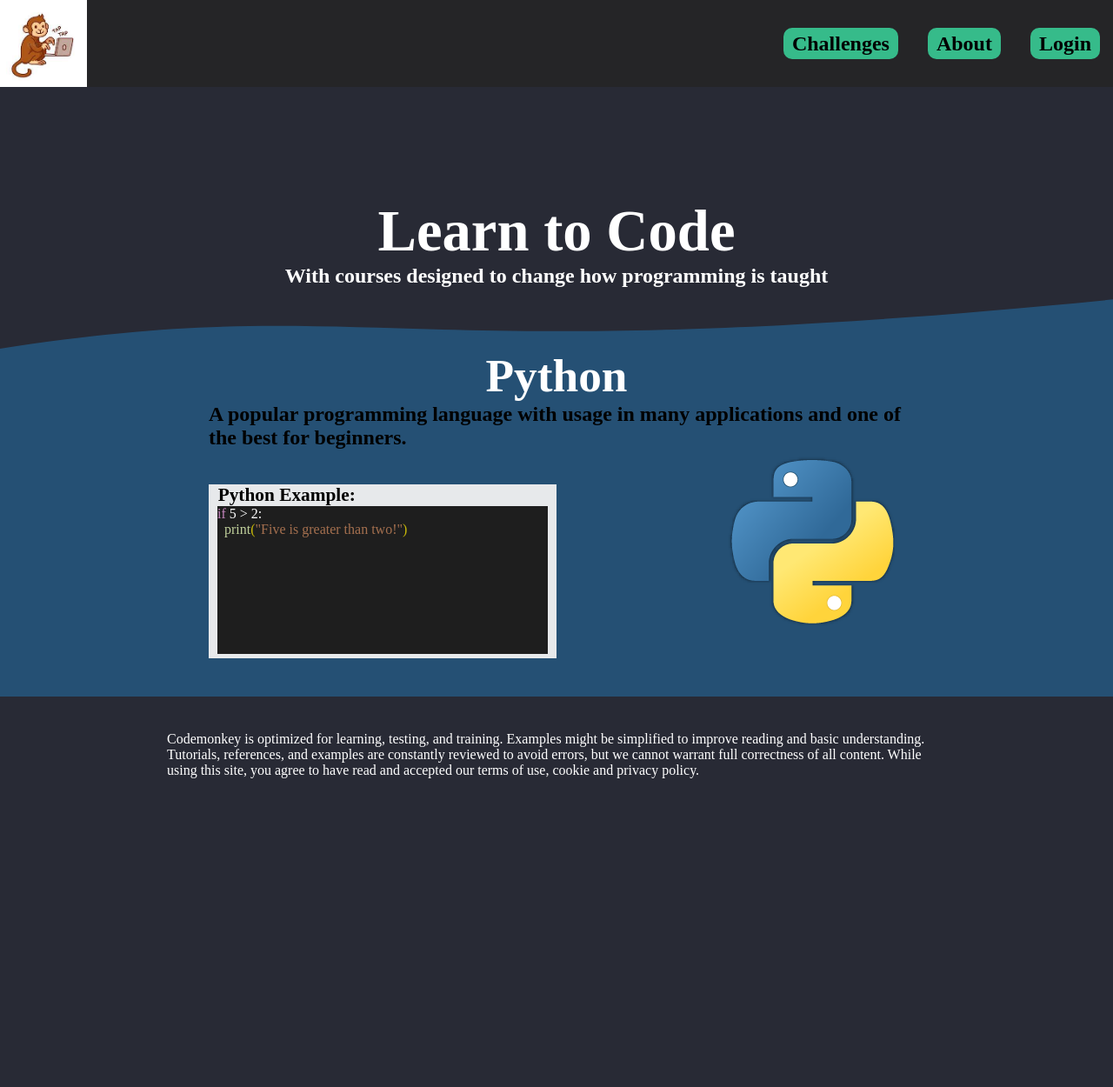
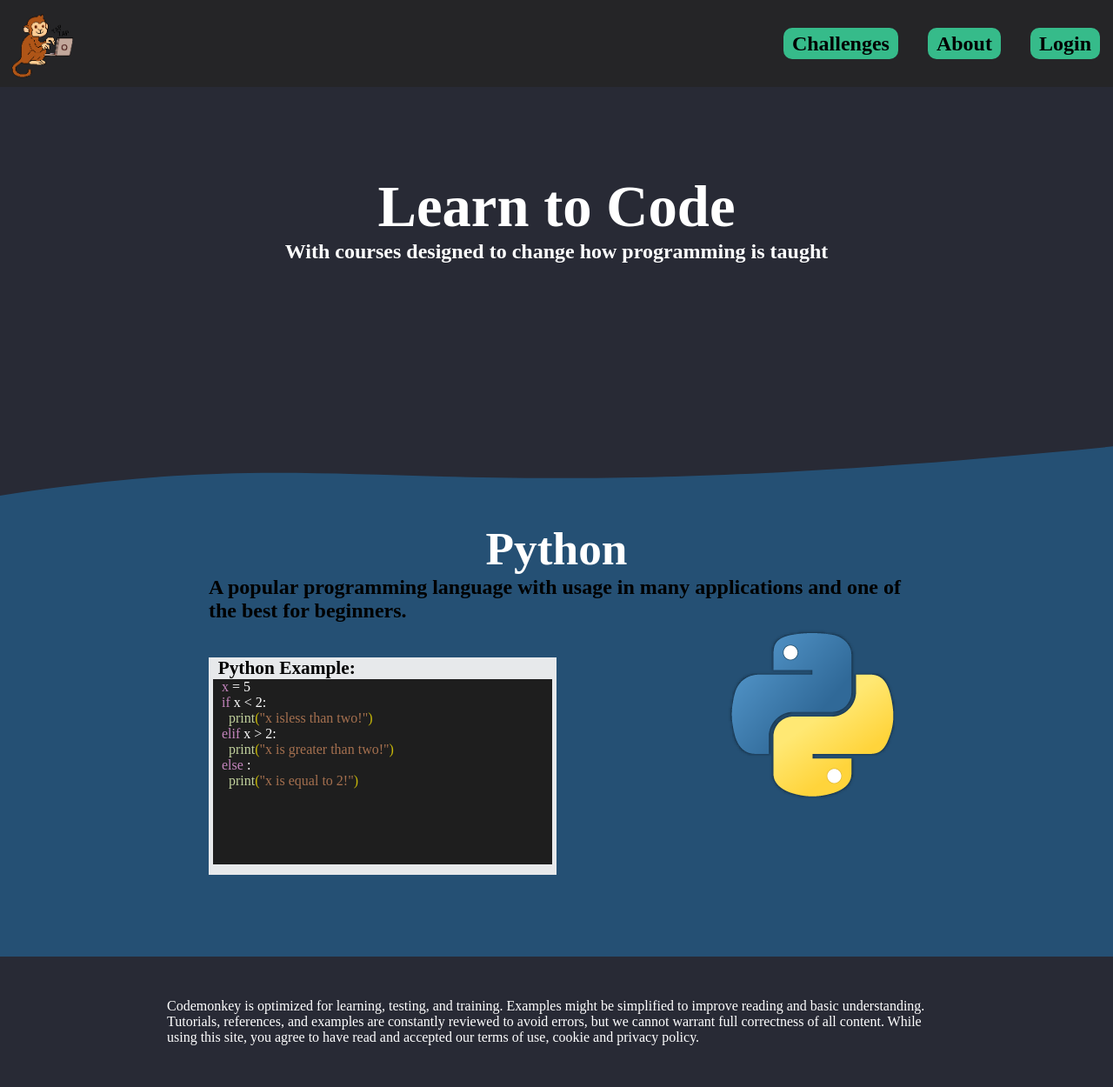
Before and after one commit to Daniel-Tomov/codemonkey, a Flask app: page / in a window 1280 px wide. Shown: the whole page at 87% size. Before the commit the page ends 895 px from the top, so only its background shows below. Run offline with Flask 2, Linux system fonts and the light colour scheme; parts of the project's set-up code (start-up, migrations or seed data) failed here and were passed over; some libraries are stand-ins or nearby versions; some web fonts are replaced.

Commit message:
finish temporary layout

```diff
--- a/app.py
+++ b/app.py
@@ -181,7 +181,7 @@ def challenge():
 
   currentSession = getSession(token)
   account = accountManager.getAccountByUID(currentSession.uid)
-  resp = make_response(render_template('challenge.html', login=True, admin=account.admin))
+  resp = make_response(render_template('challenge.html', data=yml.data, courseCompletion=courseCompletions[account.uid]))
   resp.set_cookie('token', currentSession.token)
   return resp
 
@@ -282,7 +282,7 @@ def recieve_code():
       completions[currentSession.uid][chal_id][0] = "uncomplete"
       return personalFunctions.base64encode(personalFunctions.replaceNewlines("<p class=\"incorrect\">Incorrect! Try again.</p><p>" + output + "</p>").encode())
 
-@app.route('/test/<string:id>', methods=["POST", 'GET'])
+@app.route('/challenge/<string:id>', methods=["POST", 'GET'])
 def get_chall(id):
   token = request.cookies.get('token')
   currentSession = getSession(token)
@@ -329,6 +329,30 @@ def verify(id):
     resp.set_cookie('token', currentSession.token)
     return resp
 
+@app.route('/header', methods=["POST", "GET"])
+def header():
+  token = request.cookies.get('token')
+
+  if isSession(token) and request.method == "GET" and token != None:
+    currentSession = getSession(token)
+
+
+    account = accountManager.getAccountByUID(currentSession.uid)
+    resp = make_response(render_template('header.html', login=True, admin=account.admin))
+    resp.set_cookie('token', currentSession.token)
+    return resp
+
+  return render_template("header.html")
+@app.route('/footer', methods=["POST", "GET"])
+def footer():
+  return render_template("footer.html")
+
+@app.route('/about', methods=["POST", "GET"])
+def about():
+  return "Christian hasn't made this yet lol"
+
+
+
   return "lol down here"
 threading.Thread(target=runPeriodically).start()
 
--- a/static/css/style.css
+++ b/static/css/style.css
@@ -9,6 +9,7 @@
   --text-font: source-serif-pro, serif;
   --heading-font: var(--text-font);
   --heading-color: #ffffff;
+  --footer-height: 150px;
 }
 
 html, body, a, p, h1, h2, h3, h4, h5, h6{
@@ -16,6 +17,10 @@ html, body, a, p, h1, h2, h3, h4, h5, h6{
   padding: 0;
 }
 html{background-color: var(--main-color);}
+#body{
+  position: relative;
+  min-height: 100vh;
+}
 
 h1, h2, h3, h4, h5, h6{
   font-family: var(--heading-font);
@@ -83,8 +88,8 @@ nav > ul > li > a {color:var(--black);}
 main{
   width: 100%;
   height: fit-content;
+  padding-bottom: var(--footer-height);
 }
-
 
 textarea{
   width: 100%;
@@ -94,7 +99,7 @@ textarea{
 
 #beginning{
   width: 100%;
-  height: 45%;
+  height: 500px;
   background-color: #255074;
 }
 
@@ -103,15 +108,15 @@ textarea{
 
 #mission-statement{
   width: 100%;
-  padding: 10% 0 0 0;
+  padding: 100px 0 0 0;
   text-align: center;
-  height: inherit;
+  height:300px;
   color:var(--white);
   background-color: var(--main-color);
 }
 
 .codingLanguageOutside{
-  height:400px;
+  height:500px;
   width:100%;
 }
 .codingLanguage {width:800px;margin:0 auto;}
@@ -153,6 +158,7 @@ textarea{
 .codingLanguage > .exampleBox > .codeBox{
   background-color: #1e1e1e;
   width:95%;
+  padding: 0 0 0 10px;
   height: 85%;
   margin:0 auto;
 }
@@ -161,10 +167,30 @@ textarea{
   background-color: #255074;
 }
 
+form{
+  width:50%;
+  margin:0 auto;
+}
+
+form label{
+  color:var(--white);
+}
+
+.loginOptions{
+
+  width: 50%;
+  margin:10px auto 0 auto;
+}
+
 footer{
   background-color: var(--main-color);
-  padding:40px 0;
+  position: absolute;
+  bottom: 0;
+  height: var(--footer-height);
+  display: flex;
+  align-items: center;
 }
+
 footer > p{
   width:70%;
   margin: 0 auto;
@@ -172,7 +198,20 @@ footer > p{
 
 }
 
-/*
+#adminMain{
+  height:100%;
+  padding:0;
+}
+
+#adminForm{
+  height:100%;
+}
+
+#adminForm > textarea {
+  height: 75%;
+}
+
+/*ss
 TEST COLORS
 
 header{
--- /dev/null
+++ b/templates/footer.html
@@ -0,0 +1 @@
+<p>Codemonkey is optimized for learning, testing, and training. Examples might be simplified to improve reading and basic understanding. Tutorials, references, and examples are constantly reviewed to avoid errors, but we cannot warrant full correctness of all content. While using this site, you agree to have read and accepted our terms of use, cookie and privacy policy.</p>
--- /dev/null
+++ b/templates/header.html
@@ -0,0 +1,15 @@
+
+        <a href="/"><img src="{{ url_for('static', filename='images/logo2.png') }}" alt="Avatar" class="avatar"></a>
+        <nav class="nav">
+          <ul>
+            <li><a href="/challenge">Challenges</a></li>
+            <li><a href="/about">About</a></li>
+            {% if admin == True %}
+            <li><a href="/admin">Admin</a></li>
+            <!--<li><a href="test">Test</a></li>-->
+            {% endif %}
+            {% if login != True %}
+              <li><a href="/login">Login</a></li>
+            {% endif %}
+          </ul>
+        </nav>
--- a/templates/index.html
+++ b/templates/index.html
@@ -4,25 +4,14 @@
     <link rel="stylesheet" href="{{ url_for('static', filename='css/common.css') }}"/>
     <link rel="stylesheet" href="{{ url_for('static', filename='css/style.css') }}"/>
     <link rel="stylesheet" href="https://use.typekit.net/bsu0rwg.css">
+    <script src="https://code.jquery.com/jquery-1.10.2.js"></script>
   </head>
 
-    <body>
-      <header>
-        <a href="/"><img src="{{ url_for('static', filename='images/logo.jpeg') }}" alt="Avatar" class="avatar"></a>
-        <nav class="nav">
-          <ul>
-            <li><a href="challenge">Challenges</a></li>
-            <li><a href="#about">About</a></li>
-            {% if admin == True %}
-              <a href="admin">Admin</a>
-              <a href="test">Test</a>
-            {% endif %}
-            {% if login != True %}
-              <li><a href="login">Login</a></li>
-            {% endif %}
-          </ul>
-        </nav>
-      </header>
+    <body style="scroll-behavior: auto;">
+      <div id="body">
+      <header id="header"></header>
+      <script>$(function(){$("#header").load("{{ url_for('header') }}");});</script>
+
       <main>
         <div id="beginning">
           <div id="mission-statement">
@@ -41,16 +30,21 @@
               <div class="exampleBox">
                 <h4 class="example">&nbsp;&nbsp;Python Example:</h4>
                 <div class="codeBox">
-                  <p class="code"><span style="color:#c485bd">if</span> <span style="color:white">5 > 2: </span></p>
-                  <p class="code">&nbsp;&nbsp;<span style="color:#c1d19c">print</span><span style="color:#c7b809">(</span><span style="color:#a5704f">"Five is greater than two!"</span><span style="color:#c7b809">)</span></p>
+                  <p class="code"><span style="color:#c485bd">x</span> <span style="color:white"> = 5</span></p>
+                  <p class="code"><span style="color:#c485bd">if</span> <span style="color:white">x &lt; 2: </span></p>
+                  <p class="code">&nbsp;&nbsp;<span style="color:#c1d19c">print</span><span style="color:#c7b809">(</span><span style="color:#a5704f">"x isless than two!"</span><span style="color:#c7b809">)</span></p>
+                  <p class="code"><span style="color:#c485bd">elif</span> <span style="color:white">x &gt; 2: </span></p>
+                  &nbsp;&nbsp;<span style="color:#c1d19c">print</span><span style="color:#c7b809">(</span><span style="color:#a5704f">"x is greater than two!"</span><span style="color:#c7b809">)</span></p>
+                  <p class="code"><span style="color:#c485bd">else</span> <span style="color:white">:</span></p>
+                  &nbsp;&nbsp;<span style="color:#c1d19c">print</span><span style="color:#c7b809">(</span><span style="color:#a5704f">"x is equal to 2!"</span><span style="color:#c7b809">)</span></p>
                 </div>
               </div>
             </div>
           </div>
 
       </main>
-      <footer>
-        <p>Codemonkey is optimized for learning, testing, and training. Examples might be simplified to improve reading and basic understanding. Tutorials, references, and examples are constantly reviewed to avoid errors, but we cannot warrant full correctness of all content. While using this site, you agree to have read and accepted our terms of use, cookie and privacy policy.</p>
-      </footer>
+      <footer id="footer"></footer>
+      <script>$(function(){$("#footer").load("{{ url_for('footer') }}");});</script>
+    </div>
     </body>
 </html>
--- a/templates/test.html
+++ b/templates/test.html
@@ -19,6 +19,5 @@
         {% endif %}
         <p><a href="{{ '/test/' + i }}">{{ data[i]['name'] }}</a></p>
     {% endfor %}
-    <div id="response""></div>
   </body>
 </html>
```
Also changed, not shown: templates/admin.html (+6 -17 lines), templates/challenge.html (+38 -13 lines), templates/challengeTemplate.html (+25 -12 lines), templates/login.html (+13 -8 lines).
